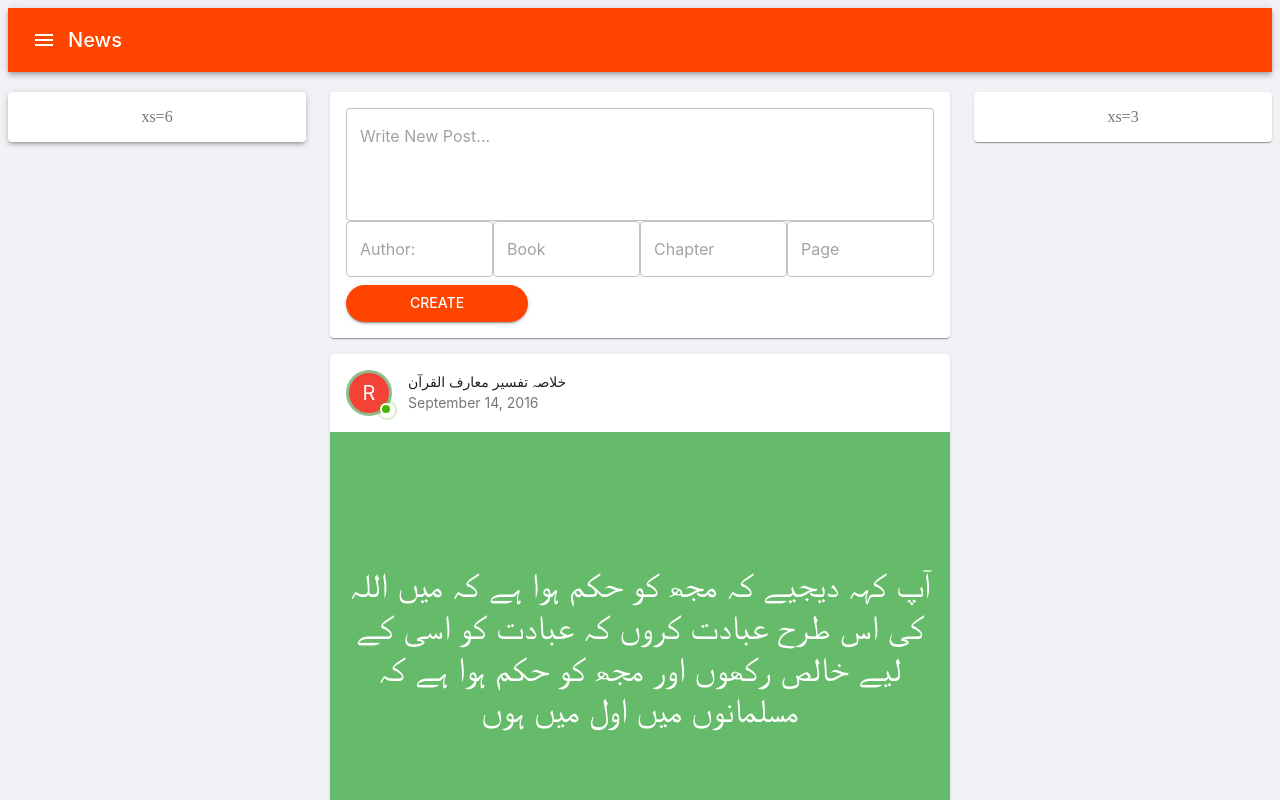
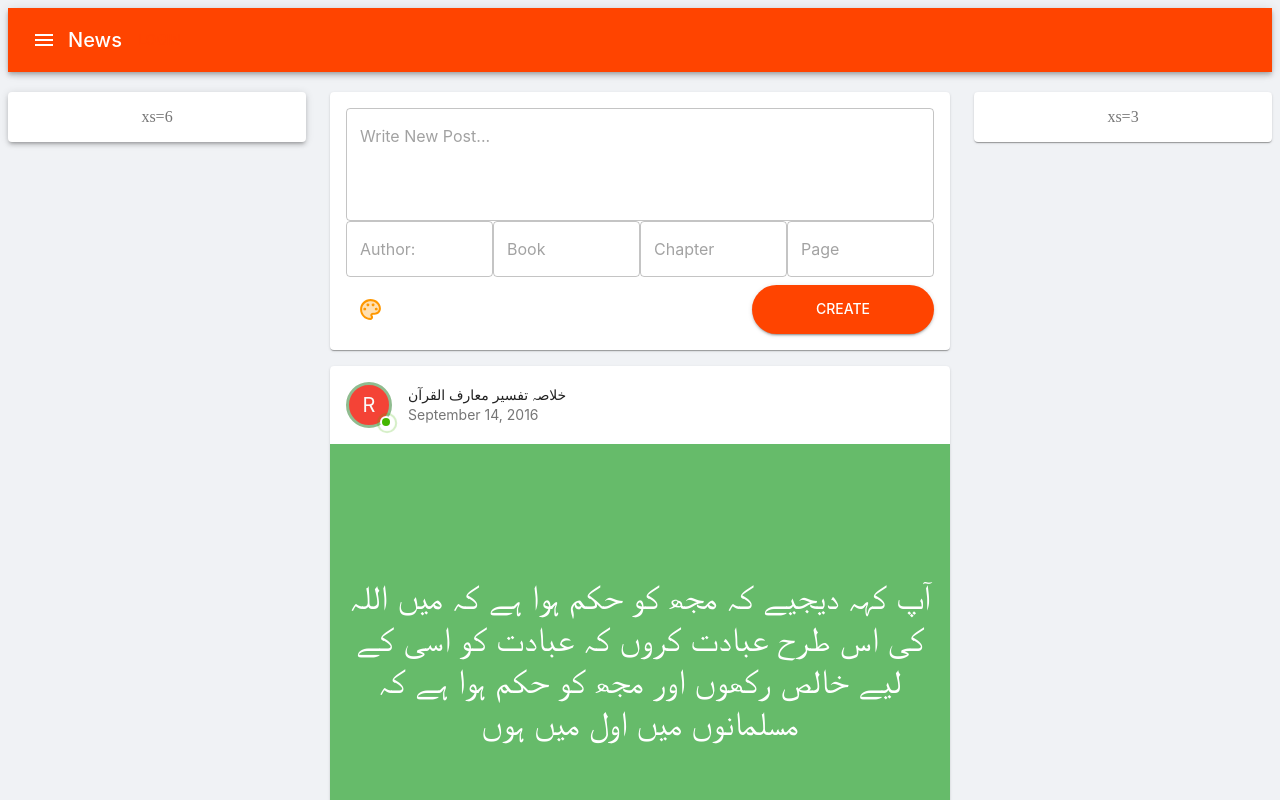
Before and after one commit to abdul-rehman-2050/React-Post-maker, a React (Create React App) app: page / in a window 1280 px wide. Shown: the top 800 px of the page. Built offline with nearby package versions, Linux system fonts and the light colour scheme.

Commit message:
color pallet icon added

```diff
--- a/src/CreatePost2.js
+++ b/src/CreatePost2.js
@@ -13,12 +13,15 @@ import {
   Button,
   TextField,
   Grid,
-  Divider
+  Divider,
+  Tooltip
 } from "@material-ui/core";
 import { makeStyles, useTheme } from "@material-ui/core/styles";
 import { red } from "@material-ui/core/colors";
 import { borders } from "@material-ui/system";
 import RoundedAvatar from "./RoundedAvatar.js";
+import FormatColorFillIcon from '@material-ui/icons/FormatColorFill';
+import ColorLensTwoToneIcon from '@material-ui/icons/ColorLensTwoTone';
 
 const useStyles = makeStyles(theme => ({
   root: {
@@ -44,14 +47,21 @@ const useStyles = makeStyles(theme => ({
   controls: {
     display: "flex",
     alignItems: "center",
-    paddingBottom: theme.spacing(1)
+    paddingBottom: theme.spacing(1),
+
   },
 
   pillButton:{
 	marginLeft: "auto",
     borderRadius: 50,
 	paddingLeft: theme.spacing(8),
-	paddingRight: theme.spacing(8)
+	paddingRight: theme.spacing(8),
+	marginLeft: "auto"
+  },
+
+  iconsControls:{
+	  color:  theme.palette.warning.main,
+	  fontSize: 25
   }
 }));
 
@@ -95,6 +105,12 @@ export default function CreatePost() {
 
 			</div>
 
+			<div style={{display:"flex"}}>
+        <Tooltip title="Background Color">
+			<IconButton >
+				<ColorLensTwoToneIcon aria-label="Background Color" className={classes.iconsControls}/>
+			</IconButton>
+		</Tooltip>
 
           <Button
             variant="contained"
@@ -103,6 +119,8 @@ export default function CreatePost() {
           >
             Create
           </Button>
+
+		  </div>
 		</div>
 
     </Paper>
```
